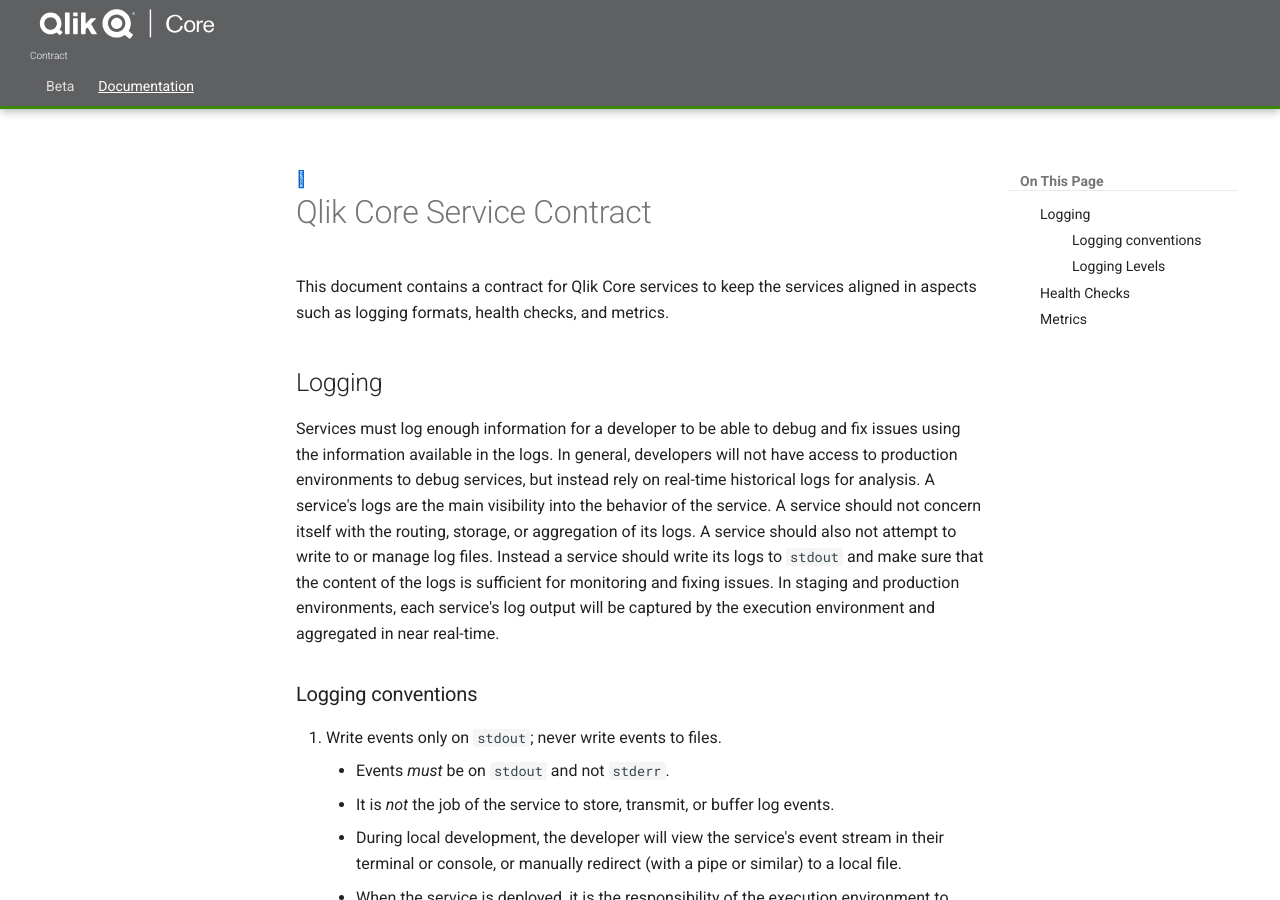
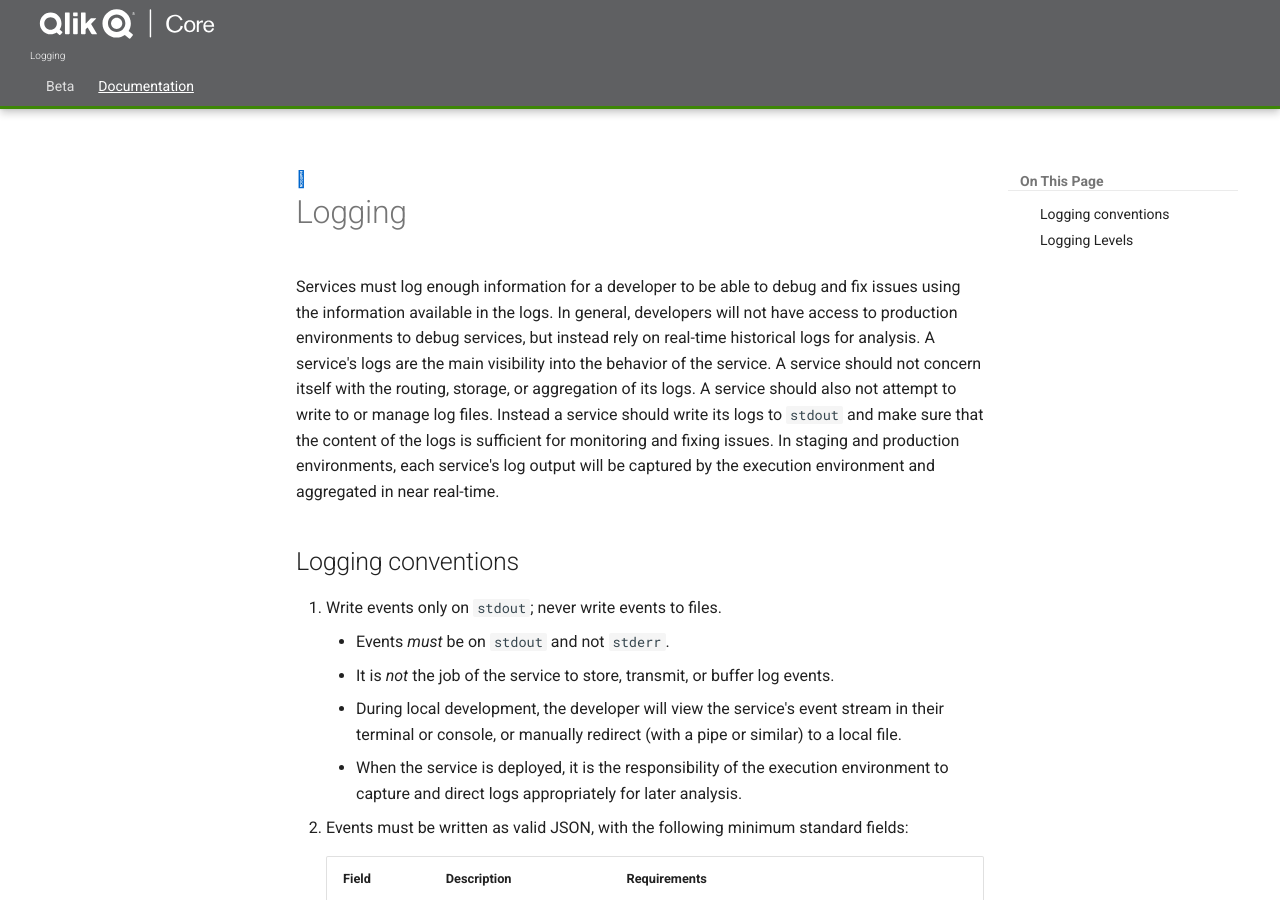
Before and after one commit to qlik-oss/core-website, an MkDocs documentation site: the page built from docs/documentation/conventions/logging.md, in a window 1280 px wide and 900 px high. Built offline with MkDocs 1.6.1 and Material for MkDocs 9.7.7, drawn with Linux system fonts in a browser that asks for light colours; old or Windows-style settings are respelled for this version of MkDocs.

Commit message:
Contract -> Conventions (#172)
* Contract -> Conventions

* Add periods after bullet points

```diff
--- a/docs/documentation/contract.md
+++ b/docs/documentation/conventions/logging.md
@@ -1,9 +1,4 @@
-# Qlik Core Service Contract
-
-This document contains a contract for Qlik Core services to keep the services aligned in aspects such as
-logging formats, health checks, and metrics.
-
-## Logging
+# Logging
 
 Services must log enough information for a developer to be able to debug and fix issues using the information
 available in the logs.
@@ -17,7 +12,7 @@
 In staging and production environments, each service's log output will be captured by the execution environment
 and aggregated in near real-time.
 
-### Logging conventions
+## Logging conventions
 
 1. Write events only on `stdout`; never write events to files.
     * Events _must_ be on `stdout` and not `stderr`.
@@ -40,7 +35,7 @@
   Case and word separation style must be consistent. The _snake_case_ style is preferred
  (e.g., use `session_id`, _not_ `SessionId`)
 
-### Logging Levels
+## Logging Levels
 
 The allowed log levels are as follows:
 
@@ -61,7 +56,3 @@
     * Service can continue normal operation after error recovery.
 * `FATAL`
     * Non-recoverable error that forces the service to terminate.
-
-## Health Checks
-
-## Metrics
--- a/mkdocs.yml
+++ b/mkdocs.yml
@@ -69,10 +69,8 @@
         - Data Loading API: documentation/services/qix-engine/apis/data-loading/data-loading.md
       - License Service: documentation/services/license-service.md
       - Mira: documentation/services/mira.md
-    - Contract: documentation/contract.md
-    - API Strategy: documentation/api-strategy.md
-    - Support & Services:
-      - Licensing: support-and-services/licensing.md
-      - Sales: support-and-services/sales.md
-      - Technical Support: support-and-services/tech-support.md
-      - Training: support-and-services/training.md
+    - Conventions:
+      - Introduction: documentation/conventions/introduction.md
+      - API Strategy: documentation/conventions/api-strategy.md
+      - Logging: documentation/conventions/logging.md
+      - Metrics: documentation/conventions/metrics.md
```
Also changed, not shown: docs/documentation/conventions/introduction.md (added, +12 -0 lines), docs/documentation/conventions/metrics.md (added, +11 -0 lines), docs/documentation/services/license-service.md (+1 -1 lines), docs/documentation/services/mira.md (+1 -1 lines), docs/documentation/services/qix-engine/introduction.md (+1 -1 lines), docs/documentation/services/qix-engine/logging.md (+5 -5 lines), docs/documentation/conventions/api-strategy.md (renamed from docs/documentation/api-strategy.md), docs/support-and-services/licensing.md (deleted), docs/support-and-services/sales.md (added), docs/support-and-services/tech-support.md (added), docs/support-and-services/training.md (added).
